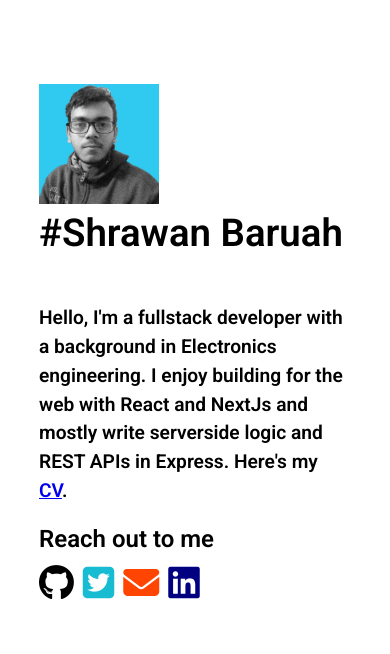
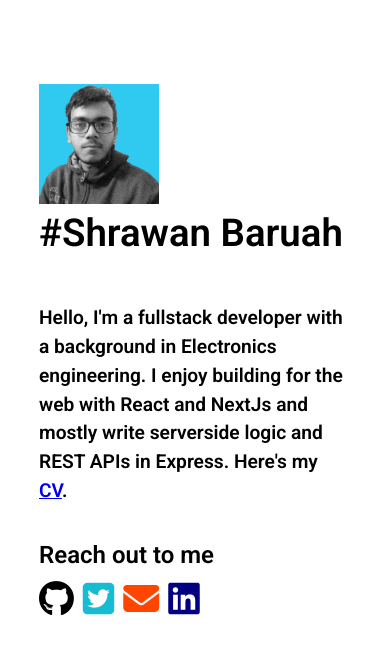
Before and after one commit to CodeingersCat/portfolio, a plain HTML site: page index.html in a window 390 px wide. Drawn offline with Linux system fonts and the light colour scheme.

Commit message:
Spacing for contact section in mobile

```diff
--- a/style.css
+++ b/style.css
@@ -52,10 +52,9 @@ h1{
     }
 
     .contact{
-        padding-top: 5%;
+        padding-top: 10%;
     }
 }
-
 
 .about{
     font-size: 0.8rem;
```
